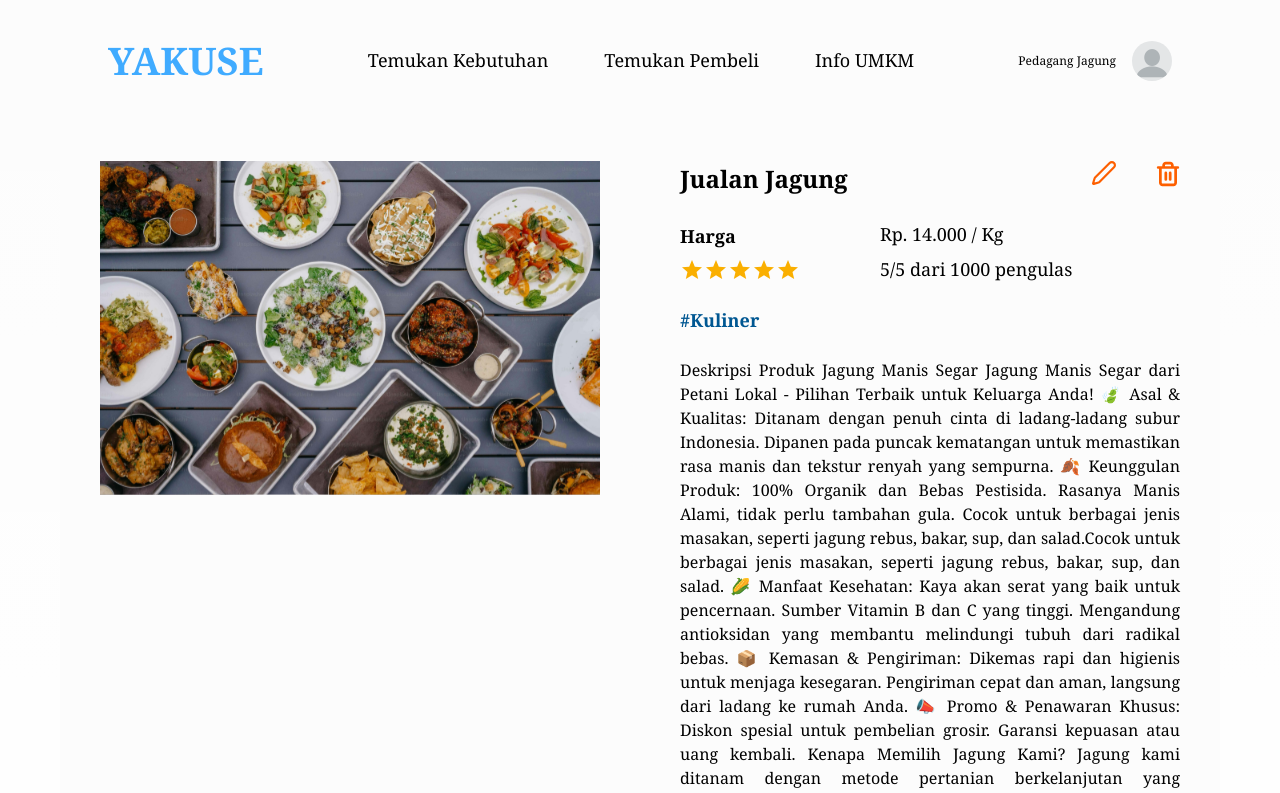
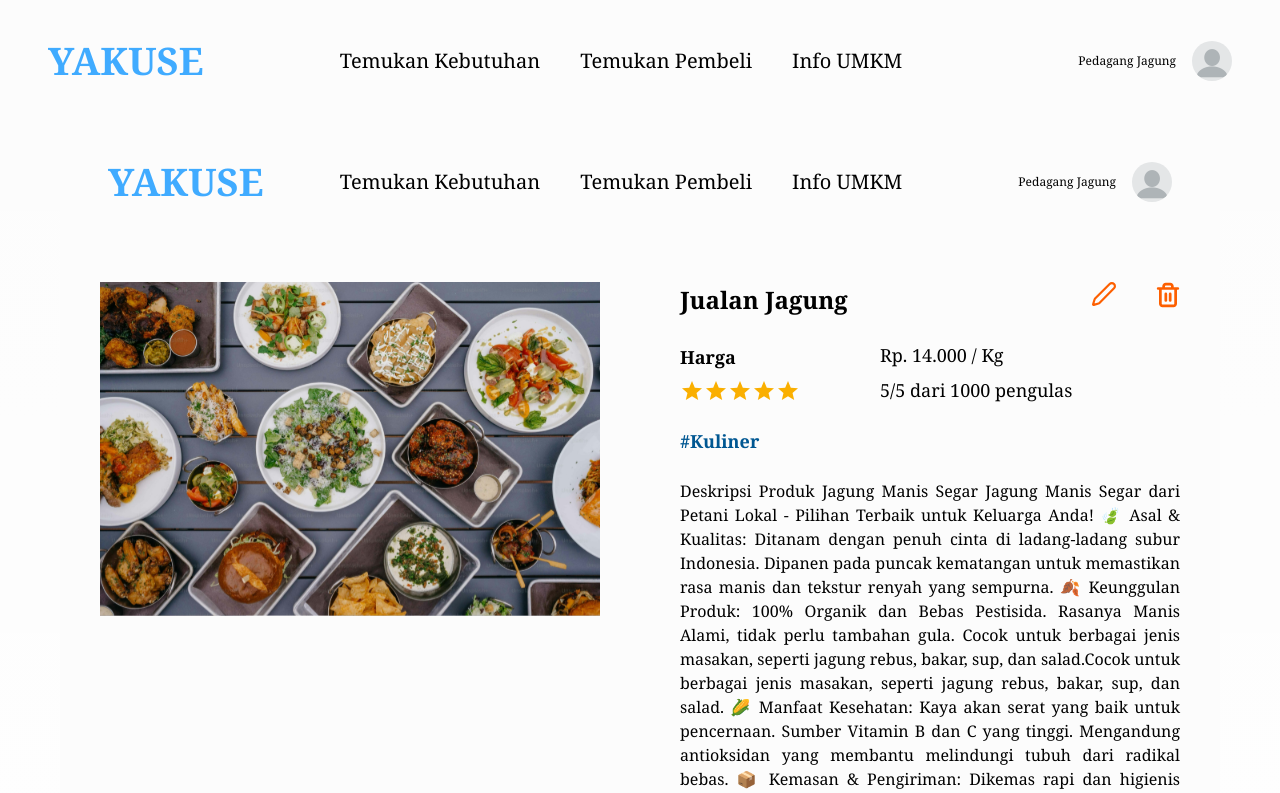
Before and after one commit to IryIndriyanto/yakuse-fe, a Next.js app: page /detail-bisnis in a window 1280 px wide. Shown: the top 793 px of the page. Built offline with nearby package versions, Linux system fonts and the light colour scheme; no server answers.

Commit message:
refactor: move page to folder (main) and modify layout.tsx in app folder

```diff
--- a/src/app/detail-bisnis-other-user/page.tsx
+++ b/src/app/(main)/detail-bisnis-other-user/page.tsx
@@ -1,5 +1,5 @@
-import Navbar from "../../components/Navbar";
-import Footer from "../../components/Footer";
+import Navbar from "../../../components/Navbar";
+import Footer from "../../../components/Footer";
 import Image from "next/image";
 import Rating from "@mui/material/Rating";
 
--- a/src/app/detail-bisnis/page.tsx
+++ b/src/app/(main)/detail-bisnis/page.tsx
@@ -1,5 +1,5 @@
-import Navbar from "../../components/Navbar";
-import Footer from "../../components/Footer";
+import Navbar from "../../../components/Navbar";
+import Footer from "../../../components/Footer";
 import Image from "next/image";
 import Rating from "@mui/material/Rating";
 
--- a/src/app/kebutuhan/page.tsx
+++ b/src/app/(main)/kebutuhan/page.tsx
@@ -85,7 +85,7 @@ export default function PageKebutuhan() {
         </div>
         <BusinessCard data={filteredData} filter={activeFilters} />
       </main>
-      <Footer />
+      {/* <Footer /> */}
     </>
   );
 }
--- /dev/null
+++ b/src/app/(main)/layout.tsx
@@ -0,0 +1,14 @@
+import Navbar from "@/components/Navbar";
+import Footer from "@/components/Footer";
+
+const MainLayout = ({ children }: { children: React.ReactNode }) => {
+  return (
+    <>
+      <Navbar />
+      <div className="min-h-screen flex flex-col items-center">{children}</div>
+      <Footer />
+    </>
+  );
+};
+
+export default MainLayout;
--- a/src/app/pembeli/page.tsx
+++ b/src/app/(main)/pembeli/page.tsx
@@ -68,7 +68,7 @@ export default function PagePembeli() {
 
   return (
     <>
-      <Navbarhome />
+      {/* <Navbarhome /> */}
       <main className="w-full max-w-[800px] flex flex-col space-y-12 px-4 py-12 sm:px-6 md:px-10 lg:px-14">
         <Searchbar
           search={search}
@@ -80,7 +80,7 @@ export default function PagePembeli() {
         <Filter setFilter={setFilters} />
         <PermintaanList data={filteredData} filter={activeFilters} />
       </main>
-      <Footer />
+      {/* <Footer /> */}
     </>
   );
 }
--- a/src/app/profile-user/page.tsx
+++ b/src/app/(main)/profile-other-user/page.tsx
@@ -1,27 +1,79 @@
 "use client";
-import { useState } from "react";
-import { useRouter } from "next/navigation";
-import useFetchProfile from "../../hooks/useFetchProfile";
-import BisniskuCardListUser from "../../components/BisniskuCardListUser";
-import PermintaankuCardListUser from "../../components/PermintaankuCardListUser";
-import Navbar from "../../components/Navbar";
-import Footer from "../../components/Footer";
-import ProfileCardUser from "../../components/ProfileCardUser";
+import { useState, useEffect } from "react";
+import axios from "axios";
+import BisniskuCardListOtherUser from "../../../components/BisniskuCardListOtherUser";
+import PermintaankuCardListOtherUser from "../../../components/PermintaankuCardListOtherUser";
+import Navbar from "../../../components/Navbar";
+import Footer from "../../../components/Footer";
+import ProfileCardOtherUser from "../../../components/ProfileCardOtherUser";
+import { BASE_URL } from "../../../utils/constant";
 import Image from "next/image";
+import { OtherUserProfile } from "../../../components/ProfileCardOtherUser/types";
 
-const Profile = () => {
+const ProfilePage = () => {
   const [activeSection, setActiveSection] = useState("Bisnisku");
-  const { profile, fetchError, loading } = useFetchProfile();
   const [error, setError] = useState<string | null>(null);
-  const router = useRouter();
+  const [profile, setProfile] = useState<OtherUserProfile | null>(null);
+  const [loading, setLoading] = useState<boolean>(true);
 
-  const handleClick = () => {
-    if (activeSection === "Bisnisku") {
-      router.push("/daftarin-bisnis");
+  useEffect(() => {
+    const fetchProfile = async () => {
+      try {
+        const response = await axios.get(`${BASE_URL}/user/profile`, {
+          headers: {
+            Authorization: `Bearer ${localStorage.getItem("access_token")}`,
+          },
+        });
+        setProfile(response.data);
+      } catch (error) {
+        if (axios.isAxiosError(error)) {
+          switch (error.response?.status) {
+            case 400:
+              setError("Bad Request - Permintaan tidak valid.");
+              break;
+            case 401:
+              setError("Unauthorized - Anda tidak memiliki akses.");
+              break;
+            case 403:
+              setError(
+                "Forbidden - Anda tidak memiliki izin untuk mengakses sumber daya ini."
+              );
+              break;
+            case 404:
+              setError("Not Found - Profil tidak ditemukan.");
+              break;
+            case 408:
+              setError(
+                "Request Timeout - Permintaan ke server telah habis waktu."
+              );
+              break;
+            case 429:
+              setError(
+                "Too Many Requests - Terlalu banyak permintaan dalam waktu singkat."
+              );
+              break;
+            case 500:
+              setError(
+                "Internal Server Error - Terjadi kesalahan pada server."
+              );
+              break;
+            default:
+              setError(
+                `${error.response?.status} - ${error.response?.statusText} ${error.message}`
+              );
+          }
+        } else if (error instanceof Error) {
+          setError(error.message);
         } else {
-      router.push("/need-form");
+          setError("Terjadi kesalahan yang tidak diketahui");
+        }
+      } finally {
+        setLoading(false);
       }
     };
+
+    fetchProfile();
+  }, []);
 
   if (loading) {
     return (
@@ -36,14 +88,16 @@ const Profile = () => {
     );
   }
 
-  if (fetchError || error) {
-    return <div className="bg-[#FCFCFC] w-full">
+  if (error) {
+    return (
+      <div className="bg-[#FCFCFC] w-full">
         <Navbar />
         <div className="flex justify-center items-center mt-10 h-[65vh]">
-        <p className="text-[24px] font-bold">Error: {fetchError || error}</p>
+          <p className="text-[24px] font-bold">Error: {error}</p>
         </div>
         <Footer />
-    </div>;
+      </div>
+    );
   }
 
   return (
@@ -53,12 +107,7 @@ const Profile = () => {
       </div>
 
       <div className="flex justify-center items-center mt-10">
-        <ProfileCardUser
-          buttonLabel={activeSection === "Bisnisku" ? "Daftarin Bisnis" : "Daftarin Permintaan"}
-          onClick={handleClick}
-          setError={setError}
-          profile={profile}
-        />
+        <ProfileCardOtherUser profile={null} />
       </div>
 
       <div className="my-20 w-[1200px] mx-auto">
@@ -90,19 +139,19 @@ const Profile = () => {
 
       {activeSection === "Bisnisku" && (
         <div className="flex flex-col gap-4 mt-10 w-[1200px] mx-auto">
-          <BisniskuCardListUser
+          <BisniskuCardListOtherUser
             image="/image-bisnis-card-list.svg"
             title="Popcorn"
             category="#Kuliner"
             address="Jl. Raya Bogor No. 123, Kel. Ciracas, Kec. Ciracas, Jakarta Timur, DKI Jakarta 13740"
           />
-          <BisniskuCardListUser
+          <BisniskuCardListOtherUser
             image="/image-bisnis-card-list.svg"
             title="Caramel"
             category="#Kuliner"
             address="Jl. Raya Bogor Km. 30, Mekarsari, Kec. Cimanggis, Kota Depok, Jawa Barat 16452"
           />
-          <BisniskuCardListUser
+          <BisniskuCardListOtherUser
             image="/image-bisnis-card-list.svg"
             title="Makanan Burung"
             category="#PakanHewan"
@@ -113,19 +162,19 @@ const Profile = () => {
 
       {activeSection === "Permintaanku" && (
         <div className="flex flex-col gap-4 mt-10 w-[1200px] mx-auto">
-          <PermintaankuCardListUser
+          <PermintaankuCardListOtherUser
             image="/image-bisnis-card-list.svg"
             title="PO Jagung Pipil"
             description="Butuh jagung pipil sebanyak 100 Kg selambatnya akhir Agustus 2024"
             postedAt="09 Agustus 2024"
           />
-          <PermintaankuCardListUser
+          <PermintaankuCardListOtherUser
             image="/image-bisnis-card-list.svg"
             title="PO Gula Pasir"
             description="Butuh gula pasir sebanyak 200 Kg selambatnya akhir Agustus 2024"
             postedAt="08 Agustus 2024"
           />
-          <PermintaankuCardListUser
+          <PermintaankuCardListOtherUser
             image="/image-bisnis-card-list.svg"
             title="PO Jagung Kering"
             description="Butuh jagung kering untuk pakan burung sebanyak 300 Kg selambatnya akhir Agustus 2024"
@@ -141,4 +190,4 @@ const Profile = () => {
   );
 };
 
-export default Profile;
+export default ProfilePage;
--- a/src/app/profile-other-user/page.tsx
+++ b/src/app/(main)/profile-user/page.tsx
@@ -1,79 +1,27 @@
 "use client";
-import { useState, useEffect } from "react";
-import axios from "axios";
-import BisniskuCardListOtherUser from "../../components/BisniskuCardListOtherUser";
-import PermintaankuCardListOtherUser from "../../components/PermintaankuCardListOtherUser";
-import Navbar from "../../components/Navbar";
-import Footer from "../../components/Footer";
-import ProfileCardOtherUser from "../../components/ProfileCardOtherUser";
-import { BASE_URL } from "../../utils/constant";
+import { useState } from "react";
+import { useRouter } from "next/navigation";
+import useFetchProfile from "../../../hooks/useFetchProfile";
+import BisniskuCardListUser from "../../../components/BisniskuCardListUser";
+import PermintaankuCardListUser from "../../../components/PermintaankuCardListUser";
+import Navbar from "../../../components/Navbar";
+import Footer from "../../../components/Footer";
+import ProfileCardUser from "../../../components/ProfileCardUser";
 import Image from "next/image";
-import { OtherUserProfile } from "../../components/ProfileCardOtherUser/types";
 
-const ProfilePage = () => {
+const Profile = () => {
   const [activeSection, setActiveSection] = useState("Bisnisku");
+  const { profile, fetchError, loading } = useFetchProfile();
   const [error, setError] = useState<string | null>(null);
-  const [profile, setProfile] = useState<OtherUserProfile | null>(null);
-  const [loading, setLoading] = useState<boolean>(true);
+  const router = useRouter();
 
-  useEffect(() => {
-    const fetchProfile = async () => {
-      try {
-        const response = await axios.get(`${BASE_URL}/user/profile`, {
-          headers: {
-            Authorization: `Bearer ${localStorage.getItem("access_token")}`,
-          },
-        });
-        setProfile(response.data);
-      } catch (error) {
-        if (axios.isAxiosError(error)) {
-          switch (error.response?.status) {
-            case 400:
-              setError("Bad Request - Permintaan tidak valid.");
-              break;
-            case 401:
-              setError("Unauthorized - Anda tidak memiliki akses.");
-              break;
-            case 403:
-              setError(
-                "Forbidden - Anda tidak memiliki izin untuk mengakses sumber daya ini."
-              );
-              break;
-            case 404:
-              setError("Not Found - Profil tidak ditemukan.");
-              break;
-            case 408:
-              setError(
-                "Request Timeout - Permintaan ke server telah habis waktu."
-              );
-              break;
-            case 429:
-              setError(
-                "Too Many Requests - Terlalu banyak permintaan dalam waktu singkat."
-              );
-              break;
-            case 500:
-              setError(
-                "Internal Server Error - Terjadi kesalahan pada server."
-              );
-              break;
-            default:
-              setError(
-                `${error.response?.status} - ${error.response?.statusText} ${error.message}`
-              );
-          }
-        } else if (error instanceof Error) {
-          setError(error.message);
-        } else {
-          setError("Terjadi kesalahan yang tidak diketahui");
-        }
-      } finally {
-        setLoading(false);
-      }
-    };
-
-    fetchProfile();
-  }, []);
+  const handleClick = () => {
+    if (activeSection === "Bisnisku") {
+      router.push("/daftarin-bisnis");
+    } else {
+      router.push("/need-form");
+    }
+  };
 
   if (loading) {
     return (
@@ -88,26 +36,27 @@ const ProfilePage = () => {
     );
   }
 
-  if (error) {
-    return (
-      <div className="bg-[#FCFCFC] w-full">
-        <Navbar />
-        <div className="flex justify-center items-center mt-10 h-[65vh]">
-          <p className="text-[24px] font-bold">Error: {error}</p>
-        </div>
-        <Footer />
+  if (fetchError || error) {
+    return <div className="bg-[#FCFCFC] w-full">
+      <div className="flex justify-center items-center mt-10 h-[65vh]">
+        <p className="text-[24px] font-bold">Error: {fetchError || error}</p>
       </div>
-    );
+    </div>;
   }
 
   return (
     <div className="bg-[#FCFCFC] w-full">
-      <div>
+      {/* <div>
         <Navbar />
-      </div>
+      </div> */}
 
       <div className="flex justify-center items-center mt-10">
-        <ProfileCardOtherUser profile={null} />
+        <ProfileCardUser
+          buttonLabel={activeSection === "Bisnisku" ? "Daftarin Bisnis" : "Daftarin Permintaan"}
+          onClick={handleClick}
+          setError={setError}
+          profile={profile}
+        />
       </div>
 
       <div className="my-20 w-[1200px] mx-auto">
@@ -139,19 +88,19 @@ const ProfilePage = () => {
 
       {activeSection === "Bisnisku" && (
         <div className="flex flex-col gap-4 mt-10 w-[1200px] mx-auto">
-          <BisniskuCardListOtherUser
+          <BisniskuCardListUser
             image="/image-bisnis-card-list.svg"
             title="Popcorn"
             category="#Kuliner"
             address="Jl. Raya Bogor No. 123, Kel. Ciracas, Kec. Ciracas, Jakarta Timur, DKI Jakarta 13740"
           />
-          <BisniskuCardListOtherUser
+          <BisniskuCardListUser
             image="/image-bisnis-card-list.svg"
             title="Caramel"
             category="#Kuliner"
             address="Jl. Raya Bogor Km. 30, Mekarsari, Kec. Cimanggis, Kota Depok, Jawa Barat 16452"
           />
-          <BisniskuCardListOtherUser
+          <BisniskuCardListUser
             image="/image-bisnis-card-list.svg"
             title="Makanan Burung"
             category="#PakanHewan"
@@ -162,19 +111,19 @@ const ProfilePage = () => {
 
       {activeSection === "Permintaanku" && (
         <div className="flex flex-col gap-4 mt-10 w-[1200px] mx-auto">
-          <PermintaankuCardListOtherUser
+          <PermintaankuCardListUser
             image="/image-bisnis-card-list.svg"
             title="PO Jagung Pipil"
             description="Butuh jagung pipil sebanyak 100 Kg selambatnya akhir Agustus 2024"
             postedAt="09 Agustus 2024"
           />
-          <PermintaankuCardListOtherUser
+          <PermintaankuCardListUser
             image="/image-bisnis-card-list.svg"
             title="PO Gula Pasir"
             description="Butuh gula pasir sebanyak 200 Kg selambatnya akhir Agustus 2024"
             postedAt="08 Agustus 2024"
           />
-          <PermintaankuCardListOtherUser
+          <PermintaankuCardListUser
             image="/image-bisnis-card-list.svg"
             title="PO Jagung Kering"
             description="Butuh jagung kering untuk pakan burung sebanyak 300 Kg selambatnya akhir Agustus 2024"
@@ -183,11 +132,11 @@ const ProfilePage = () => {
         </div>
       )}
 
-      <div className="mt-10">
+      {/* <div className="mt-10">
         <Footer />
-      </div>
+      </div> */}
     </div>
   );
 };
 
-export default ProfilePage;
+export default Profile;
--- a/src/app/umkm/page.tsx
+++ b/src/app/(main)/umkm/page.tsx
@@ -5,11 +5,11 @@ import Footer from "@/components/Footer";
 export default function PageUMKM() {
   return (
     <>
-      <Navbarhome />
+      {/* <Navbarhome /> */}
       <main className="h-[75vh] py-32">
         <h1>Coming Soon</h1>
       </main>
-      <Footer />
+      {/* <Footer /> */}
     </>
   );
 }
--- a/src/app/layout.tsx
+++ b/src/app/layout.tsx
@@ -16,10 +16,8 @@ export default function RootLayout({
 }>) {
   return (
     <html lang="en">
-      <body
-        className={`${robotoSerif.className} min-h-screen flex flex-col items-center`}
-      >
-        {children}
+      <body className={`${robotoSerif.className}`}>
+          {children}
       </body>
     </html>
   );
--- a/src/components/Navbar/index.tsx
+++ b/src/components/Navbar/index.tsx
@@ -3,6 +3,7 @@
 import { useState, useEffect, useRef } from "react";
 import { useRouter } from "next/navigation";
 import useFetchProfile from "../../hooks/useFetchProfile";
+import { usePathname } from "next/navigation";
 import Image from "next/image";
 
 const Navbar = () => {
@@ -10,6 +11,14 @@ const Navbar = () => {
   const router = useRouter();
   const dropdownRef = useRef(null);
   const { profile, loading } = useFetchProfile();
+
+  const currentPath = usePathname();
+
+  const tabs = [
+    { name: "Temukan Kebutuhan", href: "/kebutuhan" },
+    { name: "Temukan Pembeli", href: "/pembeli" },
+    { name: "Info UMKM", href: "/umkm" }
+  ];
 
   const toggleDropdown = () => {
     setDropdownVisible(!dropdownVisible);
@@ -59,7 +68,7 @@ const Navbar = () => {
       </div>
 
       <div className="flex items-center justify-center flex-1">
-        <ul className="flex items-center gap-4">
+        {/* <ul className="flex items-center gap-4">
           <li
             className="text-[18px] cursor-pointer hover:text-[#FD5F00] transition-all duration-300 mr-10"
             onClick={() => handleNavigation("/kebutuhan")}
@@ -78,7 +87,16 @@ const Navbar = () => {
           >
             Info UMKM
           </li>
-        </ul>
+        </ul> */}
+        {tabs.map((tab, index) => (
+          <li
+            key={index}
+            className={`text-[20px] list-none cursor-pointer hover:text-[#FD5F00] mr-10 ${currentPath === tab.href ? "text-[#FD5F00] underline underline-offset-8" : ""}`}
+            onClick={() => handleNavigation(tab.href)}
+          >
+            {tab.name}
+          </li>
+        ))}
       </div>
 
       <div className="flex items-center gap-4">
```
Also changed, not shown: src/app/(main)/daftarin-bisnis/page.tsx (renamed from src/app/daftarin-bisnis/page.tsx), src/app/(main)/info/page.tsx (renamed from src/app/info/page.tsx). Lines whose indentation alone changed are shown as unchanged.
